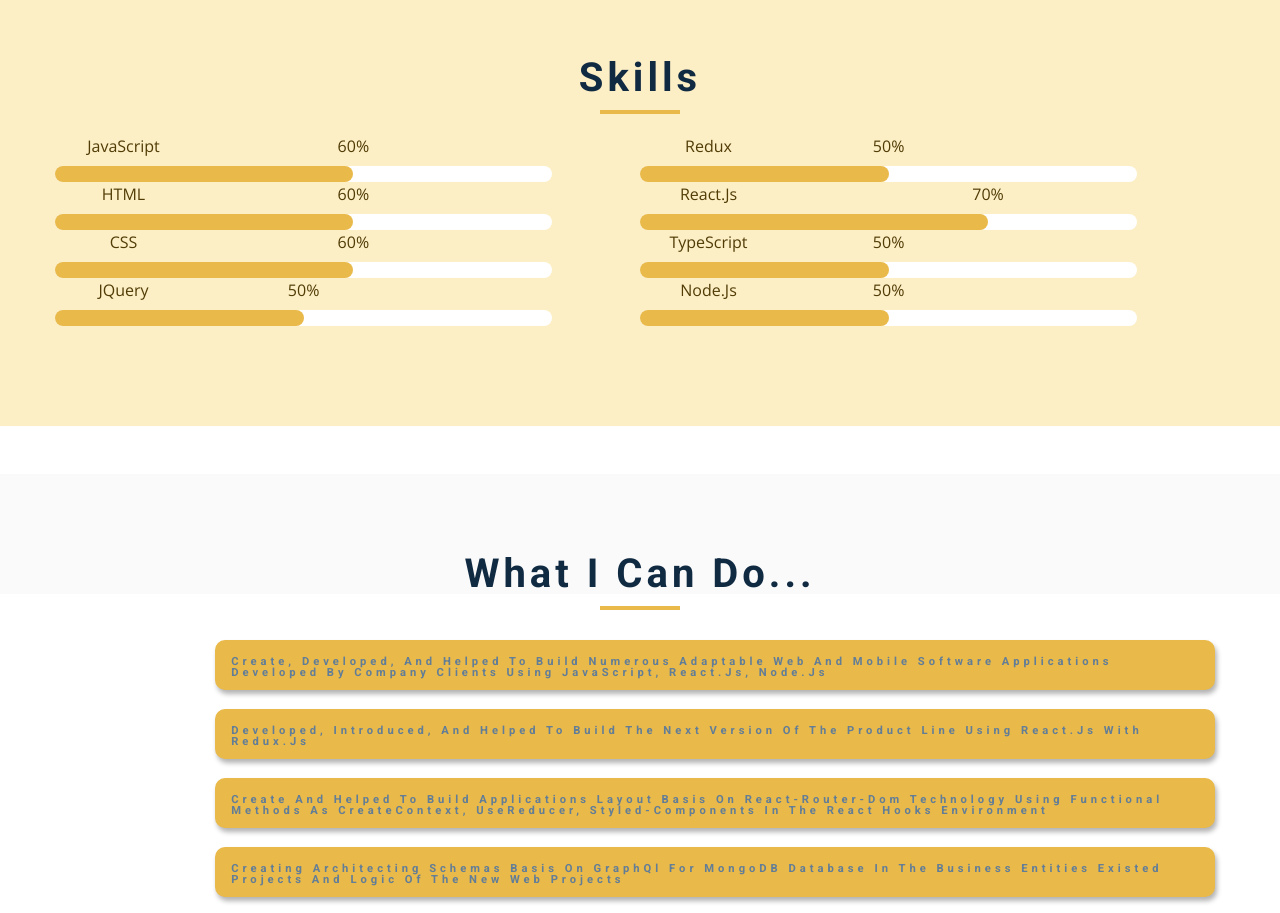
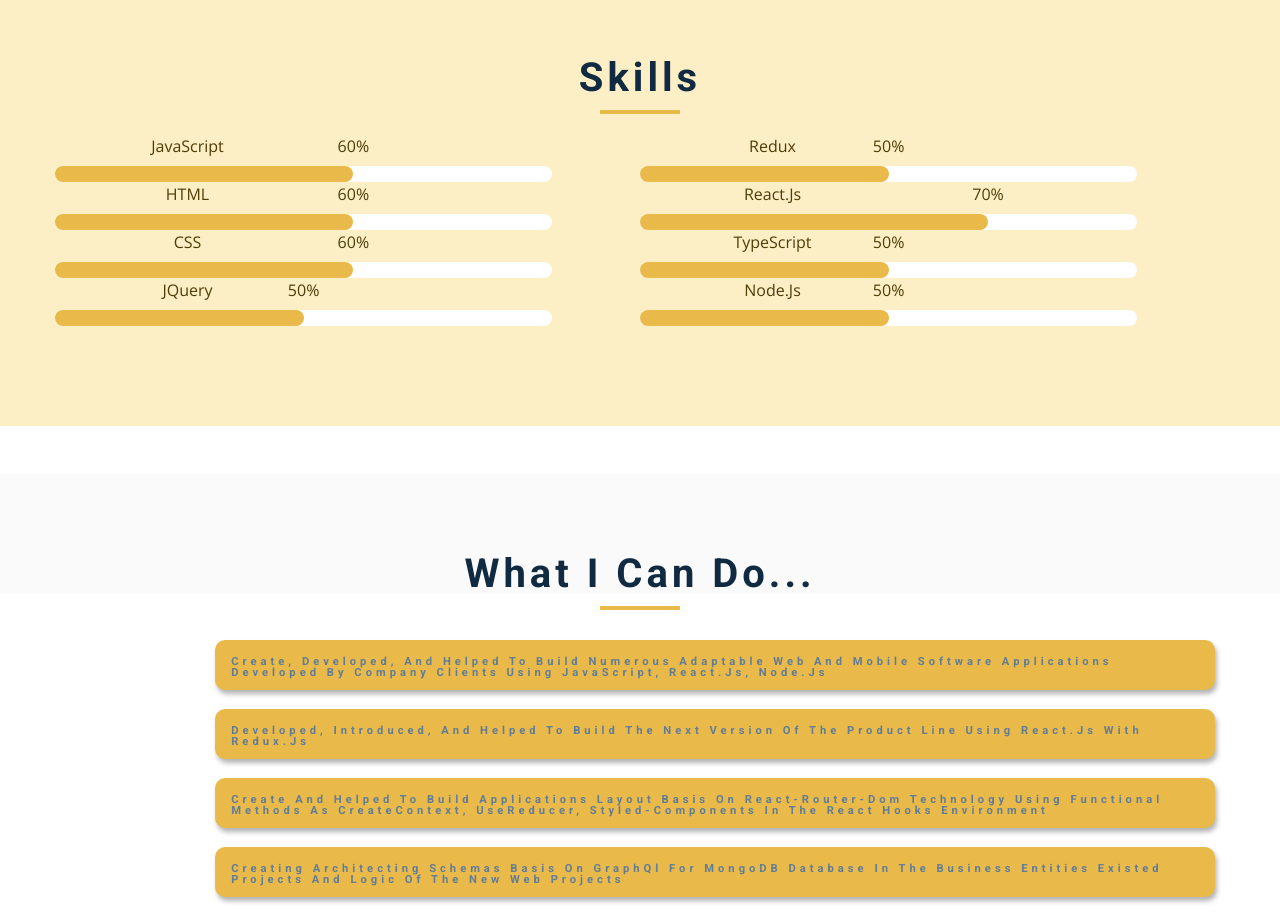
Before and after one commit to Serge-boro/Serhii_Borodin_portfolio, a website: page index.html in a window 1280 px wide. Shown: the part 3760-4673 px from the top of the page. Drawn offline with nearby package versions, Linux system fonts and the light colour scheme.

Commit message:
add info

```diff
--- a/css/styles.css
+++ b/css/styles.css
@@ -823,6 +823,9 @@
     height: 50px;
     margin-left: 30rem;
   }
+  .skills-center-name {
+    margin-left: -20rem;
+  }
 }
 .section-experience {
   margin-top: 3rem;
```
